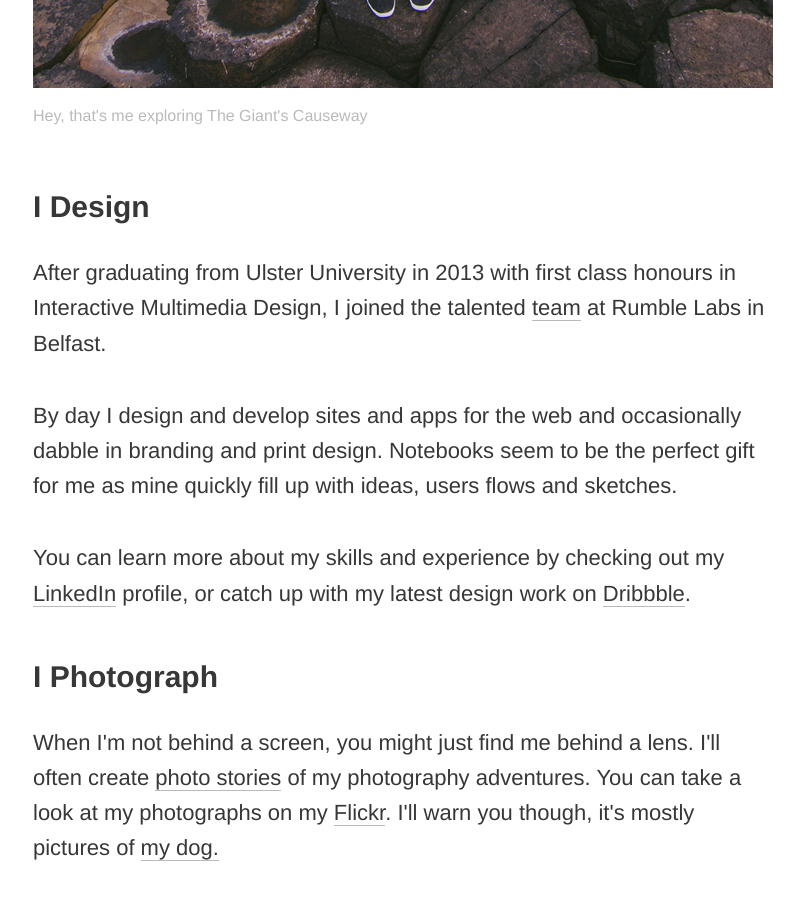
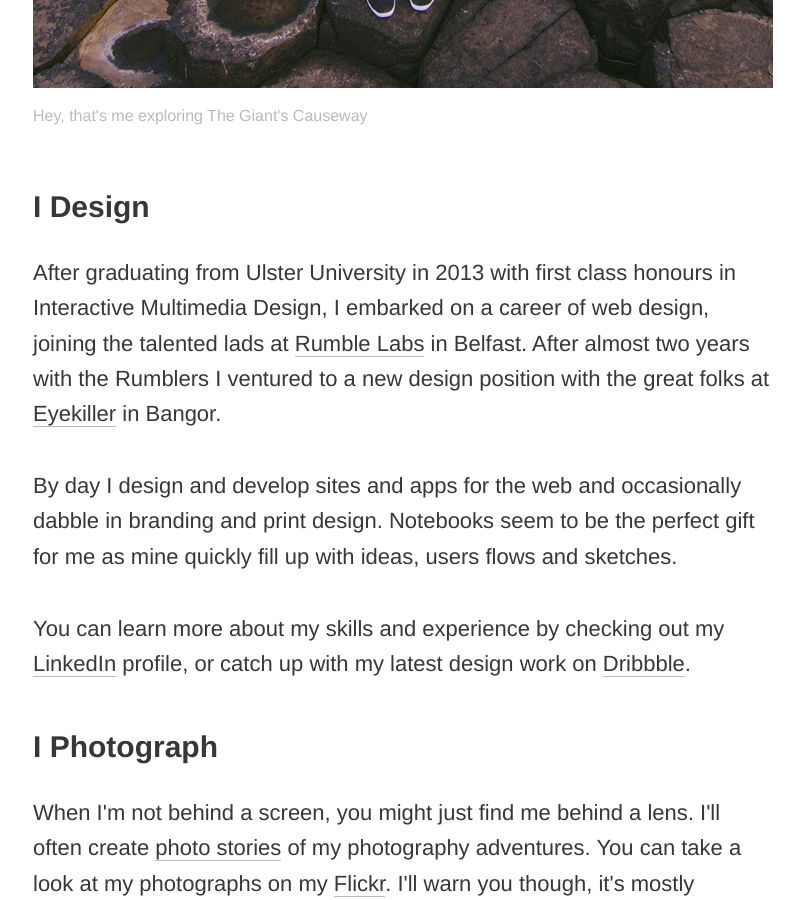
Before and after one commit to melissakeizer/melissakeizer.com, a Jekyll site: the page built from about/index.html, in a window 1280 px wide and 900 px high, scrolled down 1209 px. Shown: the whole window, without its empty margins (237-1041 px from the left). Built offline with Jekyll 4.4.1, drawn with Linux system fonts in a browser that asks for light colours; nearby versions of some CDN libraries; some of the changed text lies outside the part shown.

Commit message:
updating about page

```diff
--- a/about/index.html
+++ b/about/index.html
@@ -9,14 +9,14 @@
 <section class="container">
   <article class="content">
     <h1>I'm Melissa. <span>Nice to meet you.</span></h1>
-    <p>I'm a Dutch/Northern Irish mongrel who tinkers with user experience and code at <a href="http://rumblelabs.com">Rumble Labs</a>. You'll often find me <a href=" {{ site.twitter }}">tweeting</a> about design, dogs and Game of Thrones, or writing in my  <a href="{{ site.baseurl }}/journal/">journal</a>. </p>
+    <p>I'm a Dutch/Northern Irish mongrel who tinkers with user experience and designs websites at <a href="http://eyekiller.com">Eyekiller</a>. You'll often find me <a href=" {{ site.twitter }}">tweeting</a> about design, dogs and Game of Thrones, or writing in my  <a href="{{ site.baseurl }}/journal/">journal</a>. </p>
 
     <img src="../img/about/melissa-keizer-giants-causeway.jpg" alt="some of my design work" />
     <p class="caption">Hey, that's me exploring The Giant's Causeway</p>
 
     <h2>I Design</h2>
 
-    <p>After graduating from Ulster University in 2013 with first class honours in Interactive Multimedia Design, I joined the talented <a href="http://rumblelabs.com/about">team</a> at Rumble Labs in Belfast.</p>
+    <p>After graduating from Ulster University in 2013 with first class honours in Interactive Multimedia Design, I embarked on a career of web design, joining the talented lads at <a href="http://rumblelabs.com">Rumble Labs</a> in Belfast. After almost two years with the Rumblers I ventured to a new design position with the great folks at <a href="http://eyekiller.com">Eyekiller</a> in Bangor.</p>
 
     <p>By day I design and develop sites and apps for the web and occasionally dabble in branding and print design. Notebooks seem to be the perfect gift for me as mine quickly fill up with ideas, users flows and sketches. </p>
 
```
Also changed, not shown: 2 other files.
